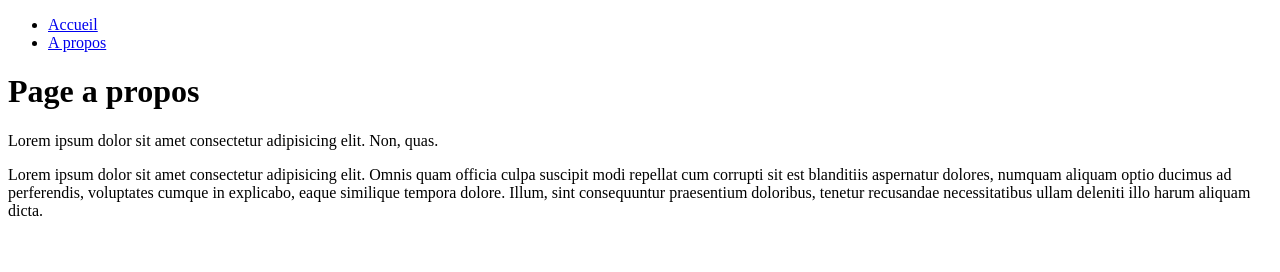
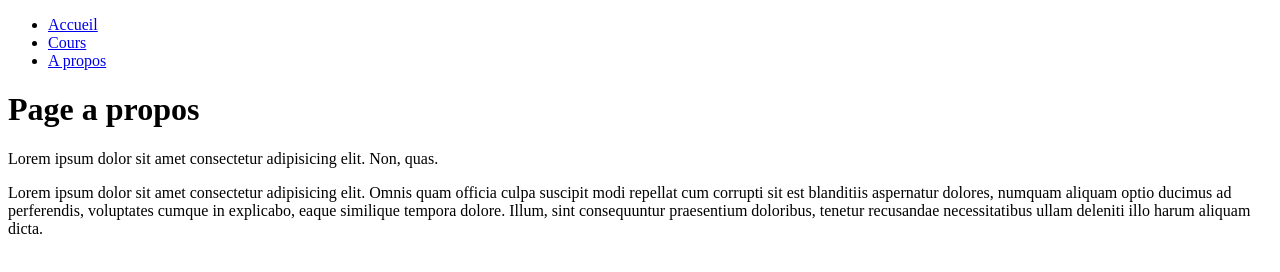
Before and after one commit to pjacobigt/MONPROJET, a plain HTML site: page apropos.html in a window 1280 px wide. Drawn offline with Linux system fonts and the light colour scheme.

Commit message:
ajout cours

```diff
--- a/apropos.html
+++ b/apropos.html
@@ -8,6 +8,7 @@
 <body>
     <ul>
         <li><a href="/index.html">Accueil</a></li>
+        <li><a href="/cours.html">Cours</a></li>
         <li><a href="#">A propos</a></li>
     </ul>
     <h1>Page a propos</h1>
```
Also changed, not shown: index.html (+1 -0 lines), cours.html (added).
